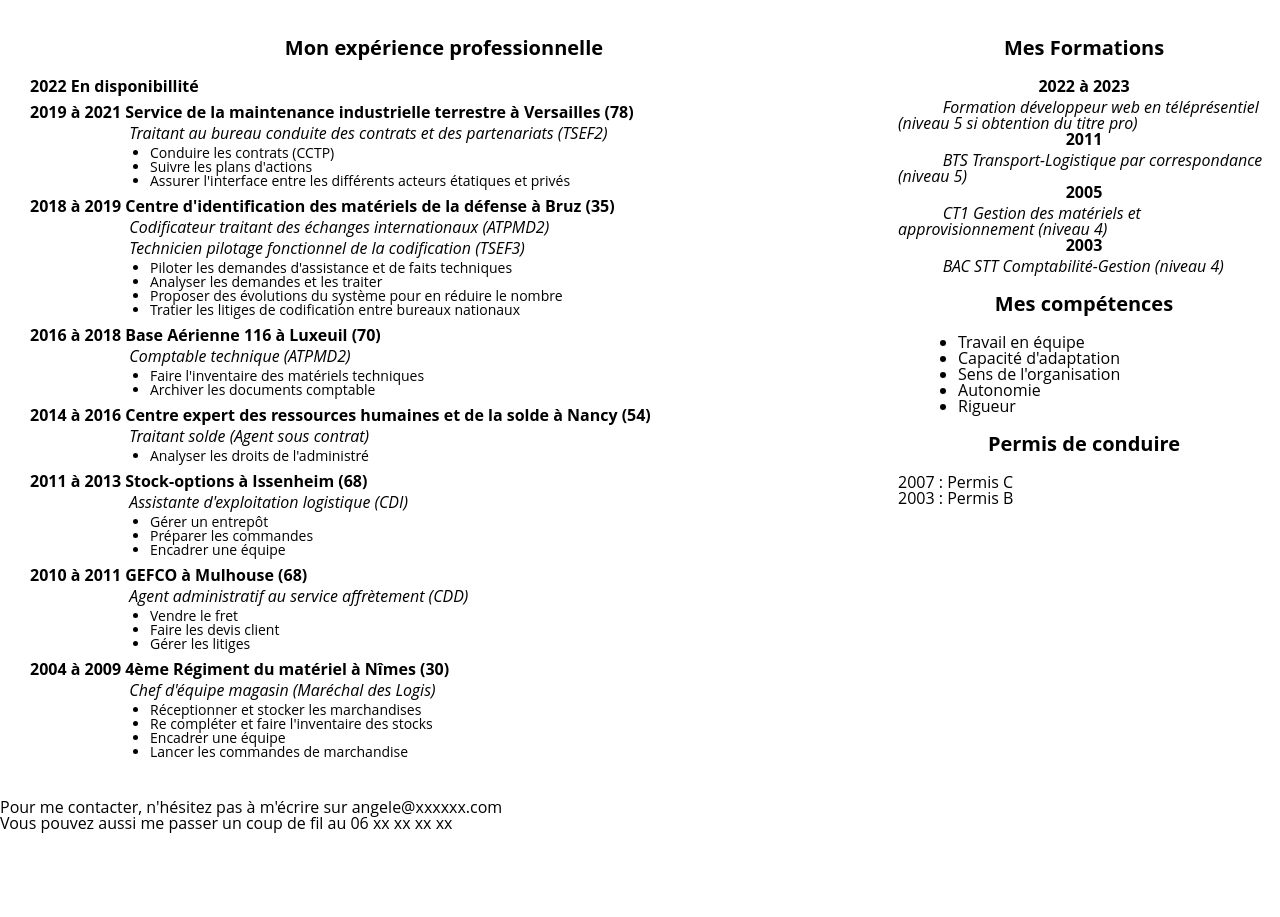
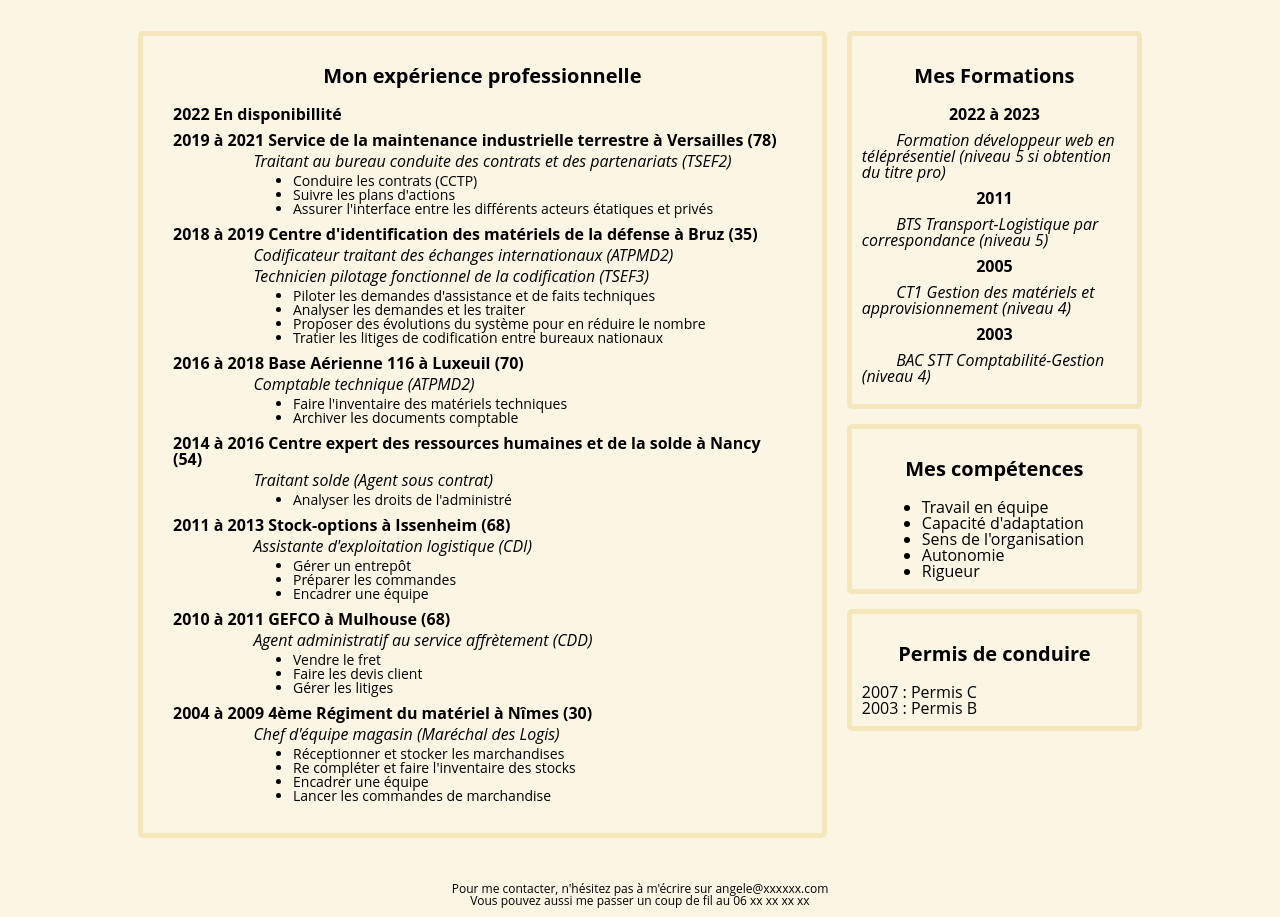
Before and after one commit to Angele-LEGALL/CV_Angele, a plain HTML site: page index.html in a window 1280 px wide. Shown: the part 240-1157 px from the top of the page. Before the commit the page ends 1074 px from the top, so only its background shows below. Drawn offline with Linux system fonts and the light colour scheme; a web font is replaced by a local one.

Commit message:
HTML ancre ajouté et CSS amélioré

```diff
--- a/CSS/style.css
+++ b/CSS/style.css
@@ -1,11 +1,12 @@
 body{
-    background-color: white;
+    background-color: #fbf5e3;
     font-family: 'Open Sans', sans-serif;
+    width: 1024px;
+    margin: auto;
 }
 
 /*Début Header et Nav*/
 .main-header{
-    border: 0.1rem solid black;
     padding: 1rem 1rem;
 }
 
@@ -95,8 +96,21 @@ body{
 
 .experience__entitled, .training-date__text{
     font-style: italic;
-    text-indent: 12%;
+    text-indent: 13%;
     margin-top: 0.5rem;
+}
+
+
+.left-container__experience, .training, .skill, .driver-license{
+    border: 0.5rem solid #f5e7bc;
+    border-radius: 0.5rem;
+    margin: 1.5rem auto;
+    padding: 1rem 1rem;
+}
+
+.training-date__text{
+    text-align: left;
+    margin: 1rem auto;
 }
 
 .experience__text{
@@ -115,3 +129,13 @@ body{
 .training__date{
     text-align: center;
 }
+
+
+/*Début Footer*/
+
+footer{
+    text-align: center;
+    font-size: 1.2rem;
+    margin-bottom: 1rem;
+    margin-top: 1rem;
+}
--- a/index.html
+++ b/index.html
@@ -31,7 +31,7 @@
                             <a class="menu__link" href="#">Formation</a>
                         </li>
                         <li class="menu__item">
-                            <a class="menu__link" href="#">Contact</a>
+                            <a class="menu__link" href="#ancre-footer">Contact</a>
                         </li>
                     </ul>
                 </nav>
@@ -191,7 +191,7 @@
                     </article>
             </div>
         </main>
-        <footer>
+        <footer id="ancre-footer">
             <p>
                 Pour me contacter, n'hésitez pas à m'écrire sur <a href="mailto:angele@xxxxx.com">angele@xxxxxx.com</a>
             </p>
```
